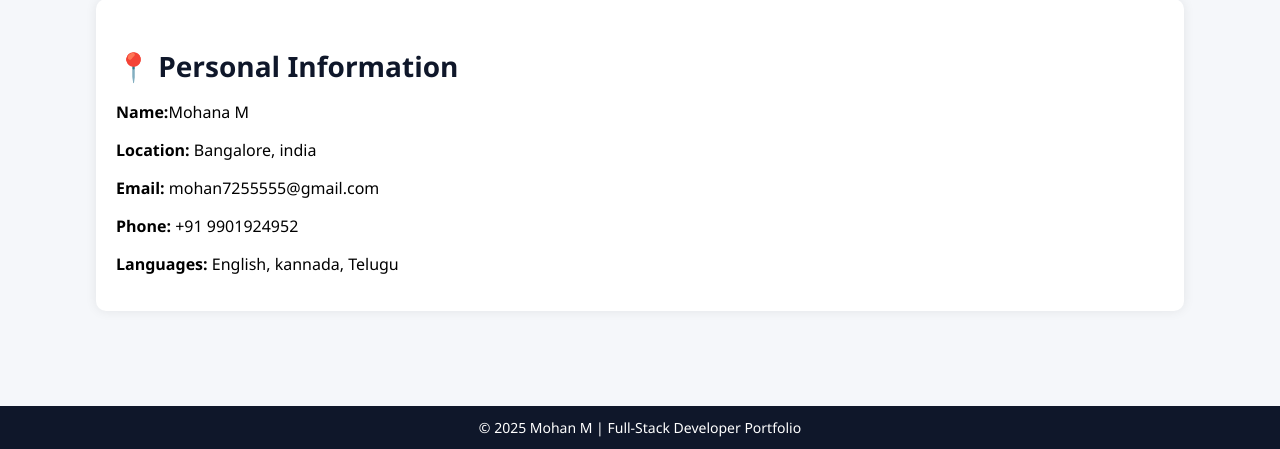
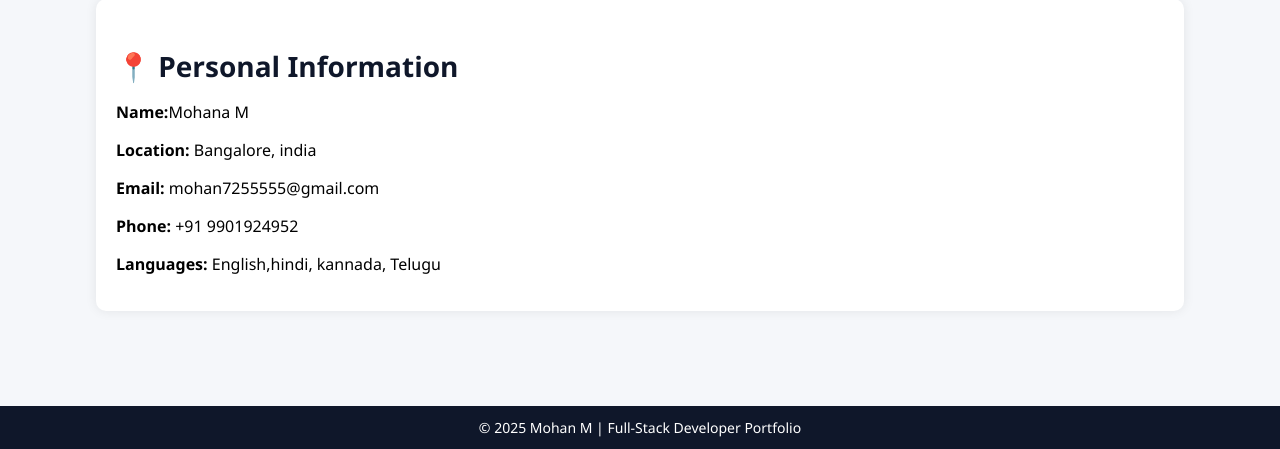
Before and after one commit to mohan7255555-max/mohan_PROJECT, a Django app: page / in a window 1280 px wide. Shown: the part 488-937 px from the top of the page. Run offline with Django 5.2, Linux system fonts and the light colour scheme.

Commit message:
Update home.html

```diff
--- a/portfolio/templates/home.html
+++ b/portfolio/templates/home.html
@@ -23,7 +23,7 @@
     <p><b>Location:</b> Bangalore, india</p>
     <p><b>Email:</b> mohan7255555@gmail.com</p>
     <p><b>Phone:</b> +91 9901924952</p>
-    <p><b>Languages:</b> English, kannada, Telugu</p>
+    <p><b>Languages:</b> English,hindi, kannada, Telugu</p>
 </div>
 
 </div>
```
